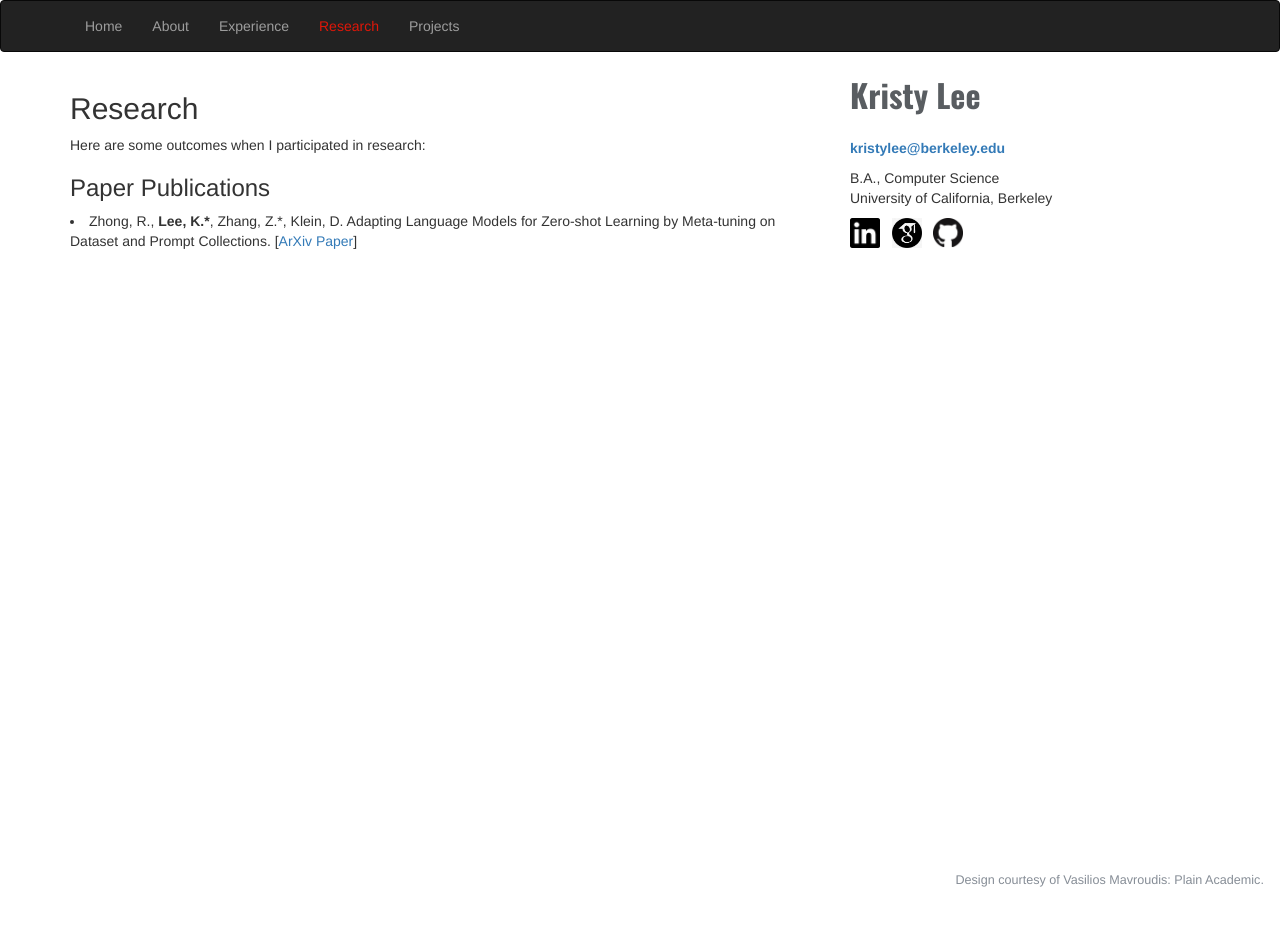
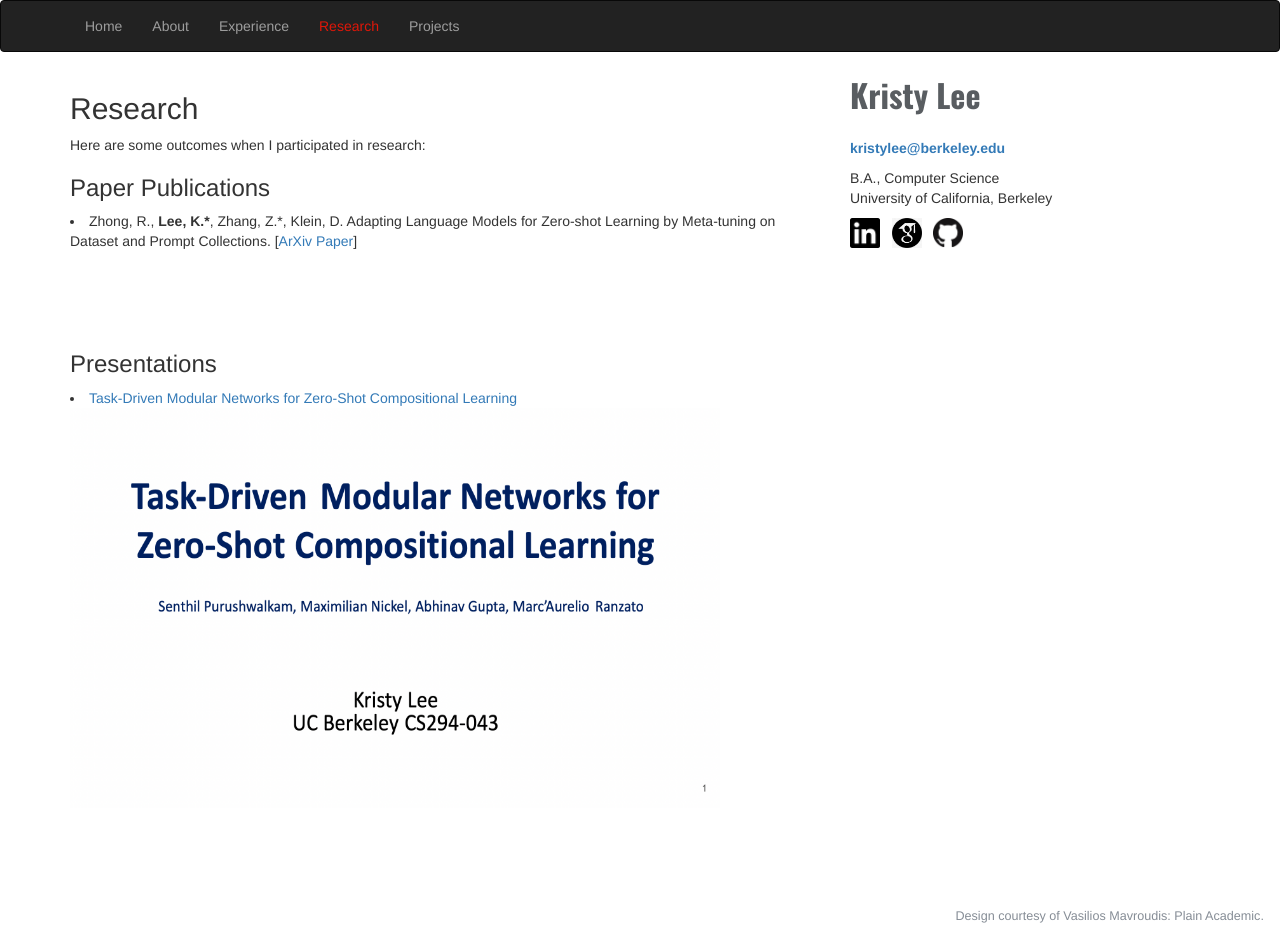
Before and after one commit to kristyelee/kristyelee.github.io, a plain HTML site: page research.html in a window 1280 px wide. Before the commit the page ends 892 px from the top, so only its background shows below. Drawn offline with nearby package versions, Linux system fonts and the light colour scheme.

Commit message:
Update research.html

```diff
--- a/research.html
+++ b/research.html
@@ -50,12 +50,12 @@
                 </li>
                 <br><br><br><br>
 
-<!--                 <h3 id="Presentations">Presentations</h3>
+                <h3 id="Presentations">Presentations</h3>
                 <li>
                     <a href="https://docs.google.com/presentation/d/1OTcuY80qgMk_zKcjD_wL-5lzne9agHn0/edit?usp=sharing&ouid=107353449665799399248&rtpof=true&sd=true">Task-Driven Modular Networks for Zero-Shot Compositional Learning</a>
                     <img class="img-responsive" src="294-043_Presentation.png" style="height: 400px; width: 650px" alt=""><br>
                 </li>
-                <br><br><br><br> -->
+                <br><br><br><br>
 
             </div>
 
```
